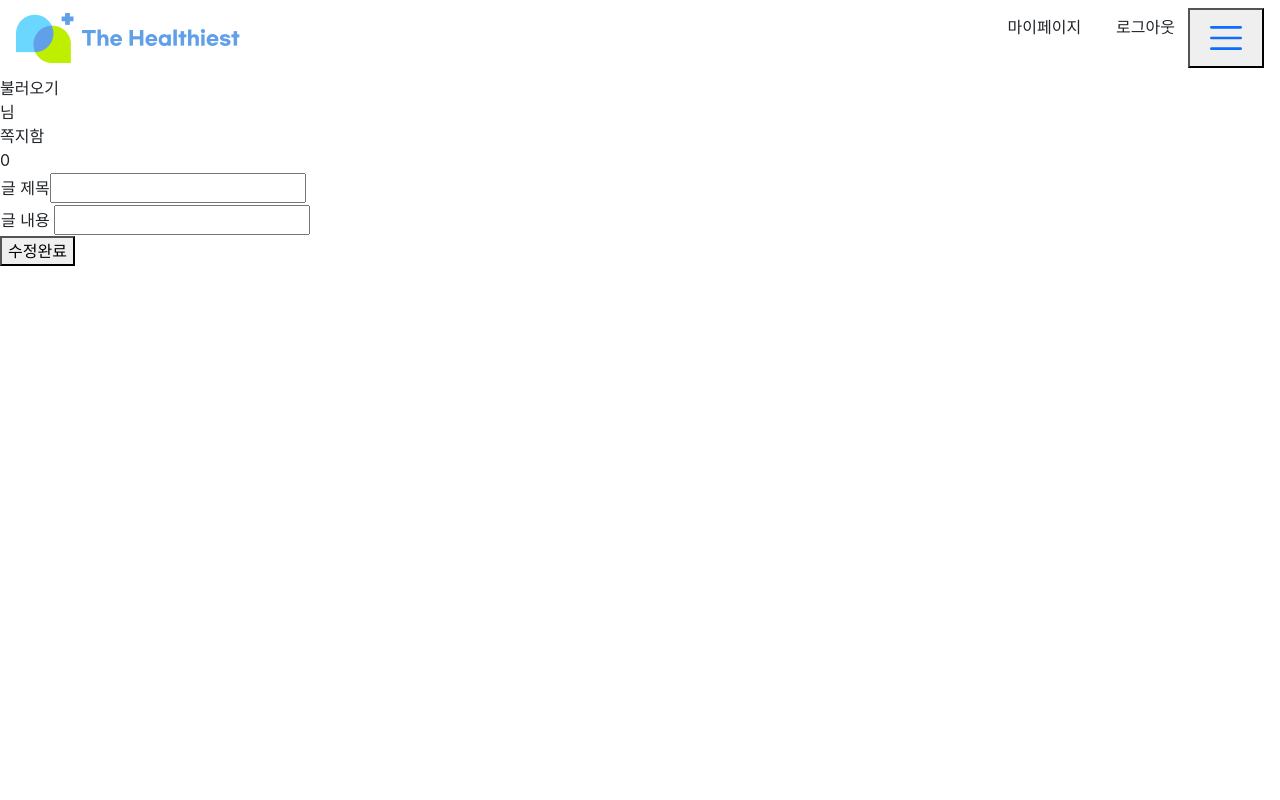
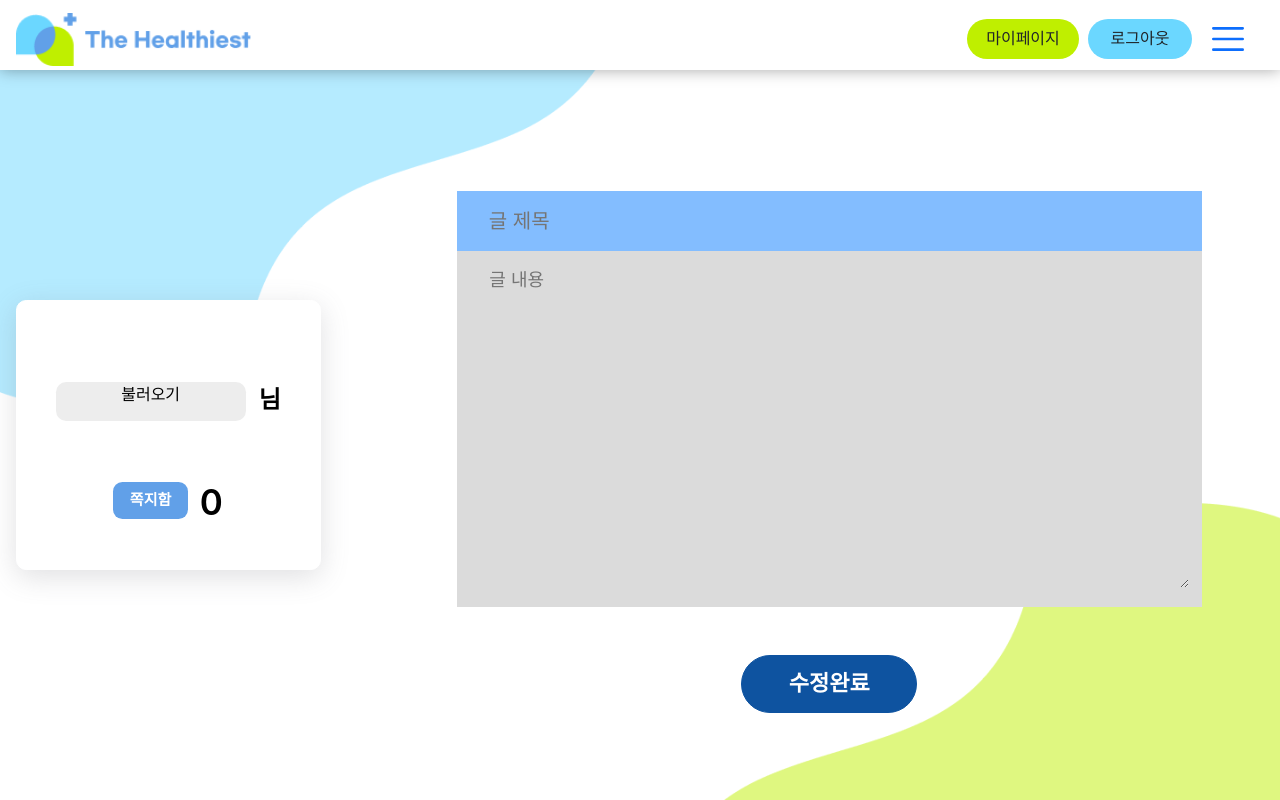
Before and after one commit to KUSITMS-Official/24th_DemoDay_The-Healthiest_4, a Node server app: page /mypage/revisingwriting in a window 1280 px wide. Run offline with Node 20, Linux system fonts and the light colour scheme; some libraries are stand-ins or nearby versions.

Commit message:
minseoniee final frontend..

```diff
--- a/public/css/mail.css
+++ b/public/css/mail.css
@@ -177,7 +177,7 @@ td{
     font-size: 20px;
     border-top-left-radius: 10px;
     border-top-right-radius: 10px;
-    width: 43.5em;
+    width: 43.2em;
     display: flex;
     flex-direction: row;
     padding-top: 15px;
--- a/public/css/mypage.css
+++ b/public/css/mypage.css
@@ -3,13 +3,11 @@ html{
     height: 100%;
 }
 body{
-    padding-top: 2.5em;
     width: 100%;
     height: 100%;
 }
 
 .outter{
-    padding: 4.375em 0.635em;
     background-image: url("../img/bluengreen.png");
     background-attachment: fixed;
     background-size:cover;
--- a/public/css/revisingwriting.css
+++ b/public/css/revisingwriting.css
@@ -139,7 +139,7 @@ td{
     color: white;
     background-color: #83BDFF;
     border : none;
-    width: 1.875em;
+    width: 30em;
 }
 
 .writingcontent{
@@ -154,6 +154,7 @@ td{
     border : none;
     width: 39em;
     background-color: #DBDBDB;
+    height: 18em;
 
 }
 
--- a/server.js
+++ b/server.js
@@ -8,14 +8,17 @@ app.set('view engine', 'ejs');
 var path = require('path');
 app.use(express.static(path.join(__dirname, 'public')));
 
-//const MongoClient = require('mongodb').MongoClient;
-//MongoClient.connect('mongodb+srv://admin:health123@cluster0.g6wfe.mongodb.net/myFirstDatabase?retryWrites=true&w=majority', function(err, client){
+const MongoClient = require('mongodb').MongoClient;
 
-//})
+MongoClient.connect('mongodb+srv://admin:health1234@cluster0.g6wfe.mongodb.net/myFirstDatabase?retryWrites=true&w=majority', function(err, client){
+    if (err) return console.log(err)
 
-app.listen(8080, function(){
+    app.listen(8080, function(){
         console.log('listening on 8080');
     });
+
+})
+
 
 app.get('/', function(req, res){
     res.sendFile(__dirname+'/views/main/main_before_login.html');
--- a/views/challenge/challenge-certification.html
+++ b/views/challenge/challenge-certification.html
@@ -24,7 +24,7 @@
               <img src="../img/nav-logo.png" class="navbar-brand">
           </a>
           <form class="d-flex">
-              <a href="#" class="btn" id="btn1" tabindex="-1" role="button" aria-disabled="true">마이페이지</a> &nbsp;&nbsp;
+              <a href="/mypage" class="btn" id="btn1" tabindex="-1" role="button" aria-disabled="true">마이페이지</a> &nbsp;&nbsp;
               <a href="/" class="btn" id="btn2" tabindex="-1" role="button" aria-disabled="true">로그아웃</a>
               <div class="nav-item dropdown">
                   <button class="nav-link" data-toggle="dropdown" aria-expanded="true">
--- a/views/challenge/challenge-introduce.html
+++ b/views/challenge/challenge-introduce.html
@@ -25,7 +25,7 @@
         </a>
         <form class="d-flex">
           <a
-            href="#"
+            href="/mypage"
             class="btn"
             id="btn1"
             tabindex="-1"
--- a/views/challenge/challenge-payment.html
+++ b/views/challenge/challenge-payment.html
@@ -24,7 +24,7 @@
               <img src="../img/nav-logo.png" class="navbar-brand">
           </a>
           <form class="d-flex">
-              <a href="#" class="btn" id="btn1" tabindex="-1" role="button" aria-disabled="true">마이페이지</a> &nbsp;&nbsp;
+              <a href="/mypage" class="btn" id="btn1" tabindex="-1" role="button" aria-disabled="true">마이페이지</a> &nbsp;&nbsp;
               <a href="/" class="btn" id="btn2" tabindex="-1" role="button" aria-disabled="true">로그아웃</a>
               <div class="nav-item dropdown">
                   <button class="nav-link" data-toggle="dropdown" aria-expanded="true">
--- a/views/challenge/challenge-stamp.html
+++ b/views/challenge/challenge-stamp.html
@@ -24,7 +24,7 @@
               <img src="../img/nav-logo.png" class="navbar-brand">
           </a>
           <form class="d-flex">
-              <a href="#" class="btn" id="btn1" tabindex="-1" role="button" aria-disabled="true">마이페이지</a> &nbsp;&nbsp;
+              <a href="/mypage" class="btn" id="btn1" tabindex="-1" role="button" aria-disabled="true">마이페이지</a> &nbsp;&nbsp;
               <a href="/" class="btn" id="btn2" tabindex="-1" role="button" aria-disabled="true">로그아웃</a>
               <div class="nav-item dropdown">
                   <button class="nav-link" data-toggle="dropdown" aria-expanded="true">
--- a/views/community/nav.html
+++ b/views/community/nav.html
@@ -8,7 +8,7 @@
             <img src="../img/nav-logo.png" class="navbar-brand">
         </a>
         <form class="d-flex">
-            <a href="#" class="btn" id="btn1" tabindex="-1" role="button" aria-disabled="true">마이페이지</a> &nbsp;&nbsp;
+            <a href="/mypage" class="btn" id="btn1" tabindex="-1" role="button" aria-disabled="true">마이페이지</a> &nbsp;&nbsp;
             <a href="/" class="btn" id="btn2" tabindex="-1" role="button" aria-disabled="true">로그아웃</a>
             <div class="nav-item dropdown">
                 <button class="nav-link" data-toggle="dropdown" aria-expanded="true">
--- a/views/main/health_after_login.html
+++ b/views/main/health_after_login.html
@@ -16,7 +16,7 @@
                 <img src="../img/nav-logo.png" class="navbar-brand">
             </a>
             <form class="d-flex">
-                <a href="#" class="btn" id="btn1" tabindex="-1" role="button" aria-disabled="true">마이페이지</a> &nbsp;&nbsp;
+                <a href="/mypage" class="btn" id="btn1" tabindex="-1" role="button" aria-disabled="true">마이페이지</a> &nbsp;&nbsp;
                 <a href="/" class="btn" id="btn2" tabindex="-1" role="button" aria-disabled="true">로그아웃</a>
                 <div class="nav-item dropdown">
                     <button class="nav-link" data-toggle="dropdown" aria-expanded="true">
--- a/views/mypage/bodytype.ejs
+++ b/views/mypage/bodytype.ejs
@@ -91,7 +91,7 @@
                                     <div class="modal-h">'나의 체형' 설정 변경이<br> 성공적으로 완료되었습니다.</div>
                                 <br />
                                 <br />
-                                <button class="modal-b" data-bs-dismiss="modal" >확인</button>
+                                <button class="modal-b" type="button"  data-dismiss="modal"  aria-label="Close">확인</button>
                                 <br />
                                 <br />
                             </div>
--- a/views/mypage/mail.ejs
+++ b/views/mypage/mail.ejs
@@ -83,7 +83,7 @@
                             <input type="file" id="ex_file">
                           </div>
                     </div>
-                    <input type="text" class="contnetsinput">
+                    <textarea  class="contnetsinput"></textarea>
 
                 </div>
                 <button class="submitbttn">보내기</button>
--- a/views/mypage/mypage.ejs
+++ b/views/mypage/mypage.ejs
@@ -10,6 +10,7 @@
     </head>
 
     <body>
+        <header>
         <nav class="navbar">
             <a id="logo" href="/main">
                 <img src="../img/nav-logo.png" class="navbar-brand">
--- a/views/mypage/revisingwriting.ejs
+++ b/views/mypage/revisingwriting.ejs
@@ -2,8 +2,8 @@
 <html>
     <head>
         <!-- CSS  -->
-        <link rel="stylesheet" type="../css/text/css" href="../css/revisingwriting.css">
-        <link rel="stylesheet" type="../css/text/css" href="../css/nav_css_after_login.css">
+        <link rel="stylesheet" type="text/css" href="../css/revisingwriting.css">
+        <link rel="stylesheet" type="text/css" href="../css/nav_css_after_login.css">
         <link href="https://cdn.jsdelivr.net/npm/bootstrap@5.1.3/dist/css/bootstrap.min.css" rel="stylesheet" integrity="sha384-1BmE4kWBq78iYhFldvKuhfTAU6auU8tT94WrHftjDbrCEXSU1oBoqyl2QvZ6jIW3" crossorigin="anonymous">
         <link rel="stylesheet" href="https://cdn.jsdelivr.net/npm/bootstrap@4.6.1/dist/css/bootstrap.min.css" integrity="sha384-zCbKRCUGaJDkqS1kPbPd7TveP5iyJE0EjAuZQTgFLD2ylzuqKfdKlfG/eSrtxUkn" crossorigin="anonymous">
         <title>Revising Writing</title>
@@ -56,15 +56,15 @@
                 <table>
                     <tbody>
                         <tr>
-                            <td class="writingtitle">글 제목<input class="titleinput" type="text" required></td>
+                            <td class="writingtitle"><input class="titleinput" type="text" required placeholder="글 제목"></td>
                         </tr>
                         <tr>
-                            <td class="writingcontent">글 내용 <input class="contentinput" type="text" required></td>
+                            <td class="writingcontent"><textarea class="contentinput" required placeholder="글 내용"></textarea></td>
                         </tr>
 
                     </tbody>
                 </table>
-                <div><button class="revisingbtn">수정완료</button></div>
+                <div><button class="revisingbtn" >수정완료</button></div>
 
                 </div>
 
--- a/views/mypage/setting.ejs
+++ b/views/mypage/setting.ejs
@@ -90,7 +90,7 @@
                                                 <div class="modal-h">비밀번호 변경이 <br> 성공적으로 완료되었습니다.</div>
                                             <br />
                                             <br />
-                                            <button class="modal-b" data-bs-dismiss="modal" >확인</button>
+                                            <button class="modal-b" type="button"  data-dismiss="modal"  aria-label="Close">확인</button>
                                             <br />
                                             <br />
                                         </div>
@@ -128,7 +128,7 @@
                                                 <div class="modal-h">이메일 변경이 <br> 성공적으로 완료되었습니다.</div>
                                             <br />
                                             <br />
-                                            <button class="modal-b" data-bs-dismiss="modal" >확인</button>
+                                            <button class="modal-b" type="button"  data-dismiss="modal"  aria-label="Close" >확인</button>
                                             <br />
                                             <br />
                                         </div>
--- a/views/mypage/setting2.ejs
+++ b/views/mypage/setting2.ejs
@@ -91,7 +91,7 @@
                                                 <div class="modal-h">닉네임 변경이<br> 성공적으로 완료되었습니다.</div>
                                             <br />
                                             <br />
-                                            <button class="modal-b" data-bs-dismiss="modal" >확인</button>
+                                            <button class="modal-b" type="button"  data-dismiss="modal"  aria-label="Close" >확인</button>
                                             <br />
                                             <br />
                                         </div>
@@ -141,7 +141,7 @@
                                                 <div class="modal-h">쪽지 알림 설정 변경이<br> 성공적으로 완료되었습니다.</div>
                                             <br />
                                             <br />
-                                            <button class="modal-b" data-bs-dismiss="modal" >확인</button>
+                                            <button class="modal-b" type="button"  data-dismiss="modal"  aria-label="Close" >확인</button>
                                             <br />
                                             <br />
                                         </div>
--- a/views/mypage/symptom.ejs
+++ b/views/mypage/symptom.ejs
@@ -2,8 +2,8 @@
 <html>
     <head>
         <!-- CSS  -->
-        <link rel="stylesheet" type="../css/text/css" href="../css/symptom.css">
-        <link rel="stylesheet" type="../css/text/css" href="../css/nav_css_after_login.css">
+        <link rel="stylesheet" type="text/css" href="../css/symptom.css">
+        <link rel="stylesheet" type="text/css" href="../css/nav_css_after_login.css">
         <link href="https://cdn.jsdelivr.net/npm/bootstrap@5.1.3/dist/css/bootstrap.min.css" rel="stylesheet" integrity="sha384-1BmE4kWBq78iYhFldvKuhfTAU6auU8tT94WrHftjDbrCEXSU1oBoqyl2QvZ6jIW3" crossorigin="anonymous">
         <link rel="stylesheet" href="https://cdn.jsdelivr.net/npm/bootstrap@4.6.1/dist/css/bootstrap.min.css" integrity="sha384-zCbKRCUGaJDkqS1kPbPd7TveP5iyJE0EjAuZQTgFLD2ylzuqKfdKlfG/eSrtxUkn" crossorigin="anonymous">
         <title>Symptom</title>
@@ -87,7 +87,7 @@
                                     <div class="modal-h">'나의 건강' 설정 변경이<br> 성공적으로 완료되었습니다.</div>
                                 <br />
                                 <br />
-                                <button class="modal-b" data-bs-dismiss="modal" >확인</button>
+                                <button class="modal-b" type="button"  data-dismiss="modal"  aria-label="Close" >확인</button>
                                 <br />
                                 <br />
                             </div>
```
